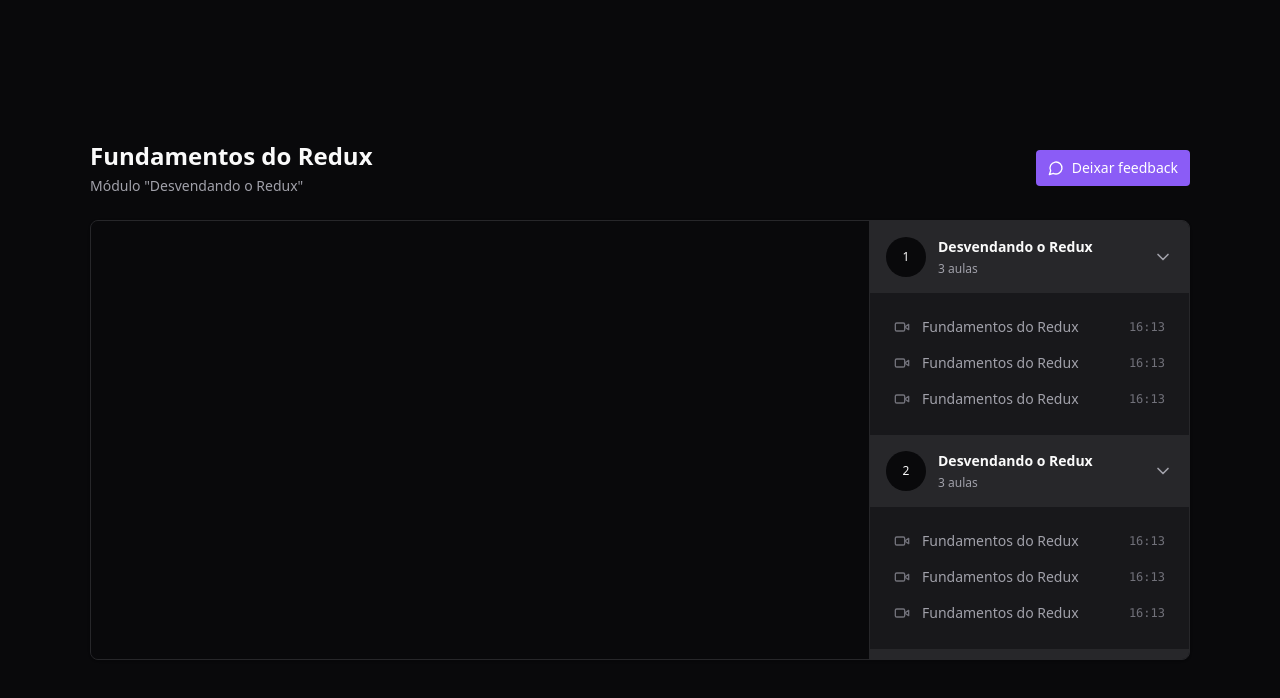
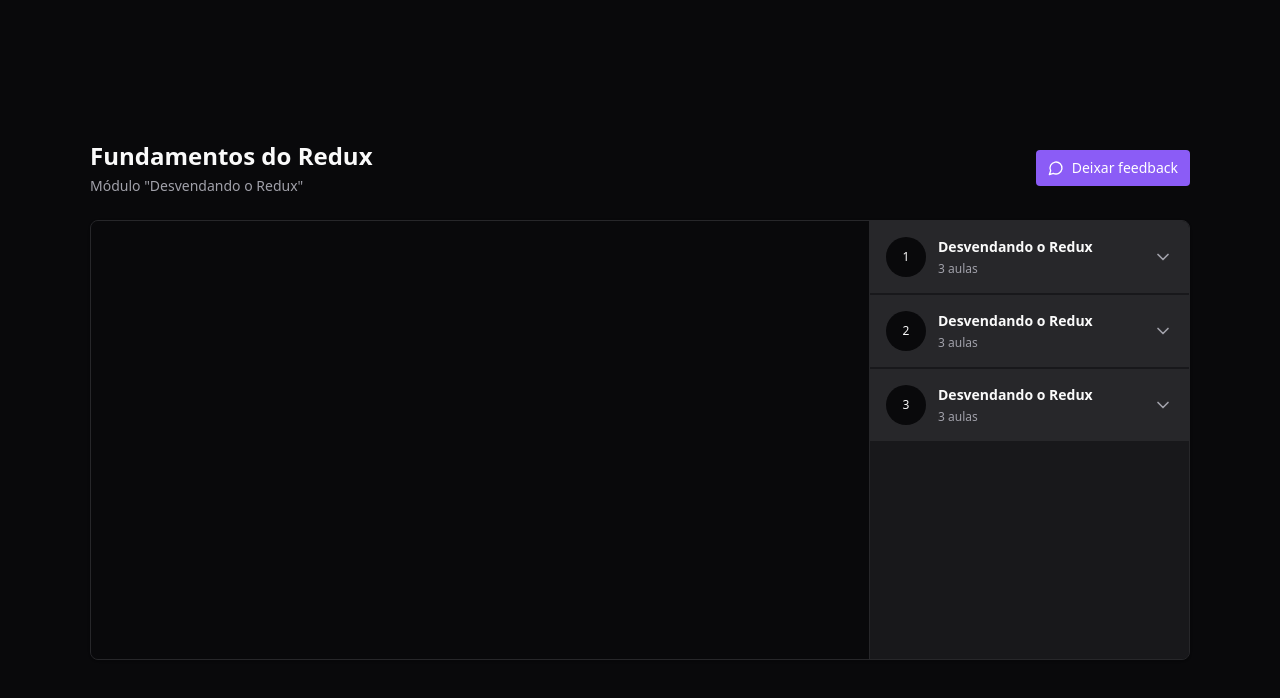
Before and after one commit to vanessabrazuna/video-player-ui, a React (Vite) app: page / in a window 1280 px wide. Shown: the top 698 px of the page. Built offline with nearby package versions, Linux system fonts and the light colour scheme.

Commit message:
Radix Collapsible in modules

```diff
--- a/package.json
+++ b/package.json
@@ -10,6 +10,7 @@
     "preview": "vite preview"
   },
   "dependencies": {
+    "@radix-ui/react-collapsible": "^1.0.3",
     "@reduxjs/toolkit": "^1.9.7",
     "lucide-react": "^0.294.0",
     "react": "^18.2.0",
--- a/src/components/Module.tsx
+++ b/src/components/Module.tsx
@@ -1,16 +1,17 @@
-import { ChevronDown } from "lucide-react"
-import { Lesson } from "./Lesson"
+import * as Collapsible from "@radix-ui/react-collapsible";
+import { ChevronDown } from "lucide-react";
+import { Lesson } from "./Lesson";
 
 interface ModuleProps {
-  title: string
-  amountOfLessons: number
-  moduleIndex: number
+  title: string;
+  amountOfLessons: number;
+  moduleIndex: number;
 }
 
 export function Module({ title, amountOfLessons, moduleIndex }: ModuleProps) {
   return (
-    <div>
-      <button className="flex w-full items-center gap-3 bg-zinc-800 p-4">
+    <Collapsible.Root className="group">
+      <Collapsible.Trigger className="flex w-full items-center gap-3 bg-zinc-800 p-4">
         <div className="flex h-10 w-10 rounded-full items-center justify-center bg-zinc-950 text-xs">
           {moduleIndex + 1}
         </div>
@@ -20,14 +21,16 @@
           <span className="text-xs text-zinc-400">{amountOfLessons} aulas</span>
         </div>
 
-        <ChevronDown className="w-5 h-5 ml-auto text-zinc-400" />
-      </button>
+        <ChevronDown className="w-5 h-5 ml-auto text-zinc-400 group-data-[state=open]:rotate-180 transition-transform" />
+      </Collapsible.Trigger>
 
-      <nav className="relative flex flex-col gap-4 p-6">
-        <Lesson title="Fundamentos do Redux" duration="16:13"/>
-        <Lesson title="Fundamentos do Redux" duration="16:13"/>
-        <Lesson title="Fundamentos do Redux" duration="16:13"/>
-      </nav>
-    </div>
+      <Collapsible.Content>
+        <nav className="relative flex flex-col gap-4 p-6">
+          <Lesson title="Fundamentos do Redux" duration="16:13" />
+          <Lesson title="Fundamentos do Redux" duration="16:13" />
+          <Lesson title="Fundamentos do Redux" duration="16:13" />
+        </nav>
+      </Collapsible.Content>
+    </Collapsible.Root>
   );
 }
```
Also changed, not shown: 2 other files (tests, documents, lock files or other folders).
